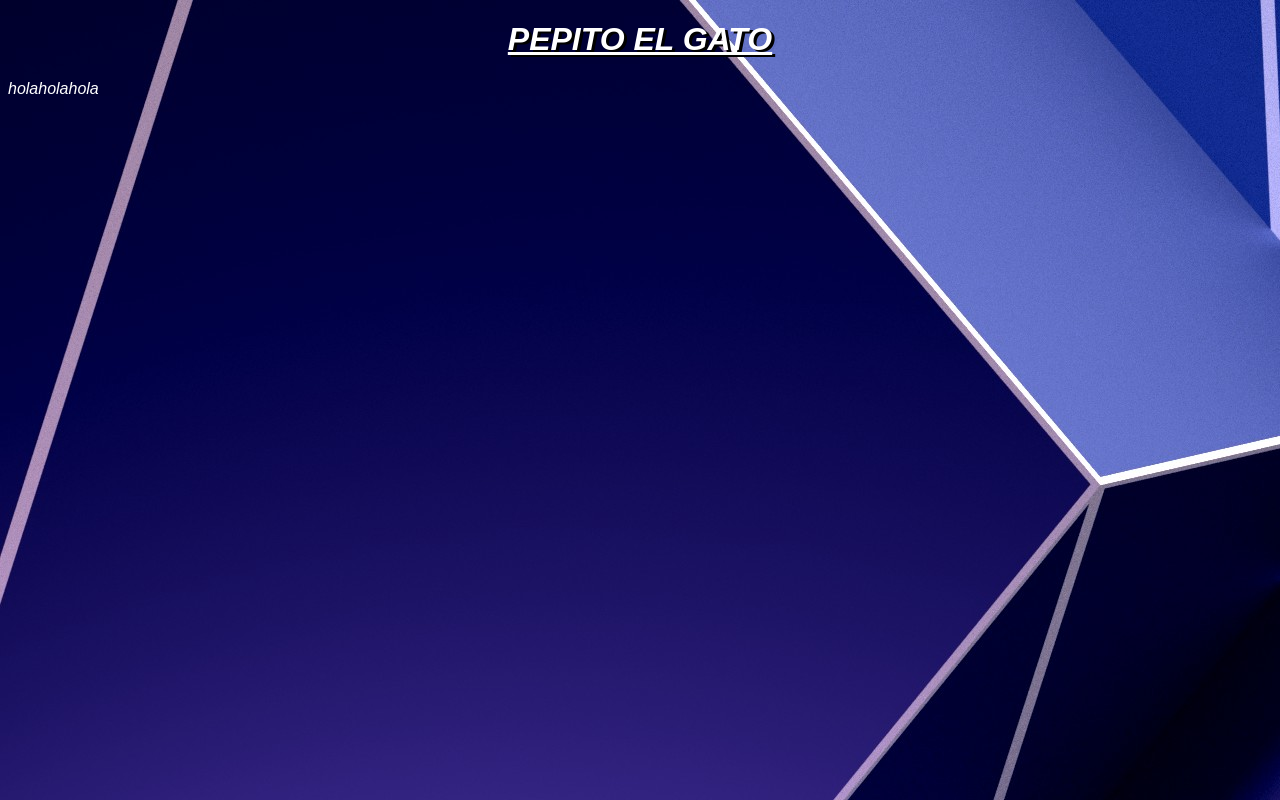
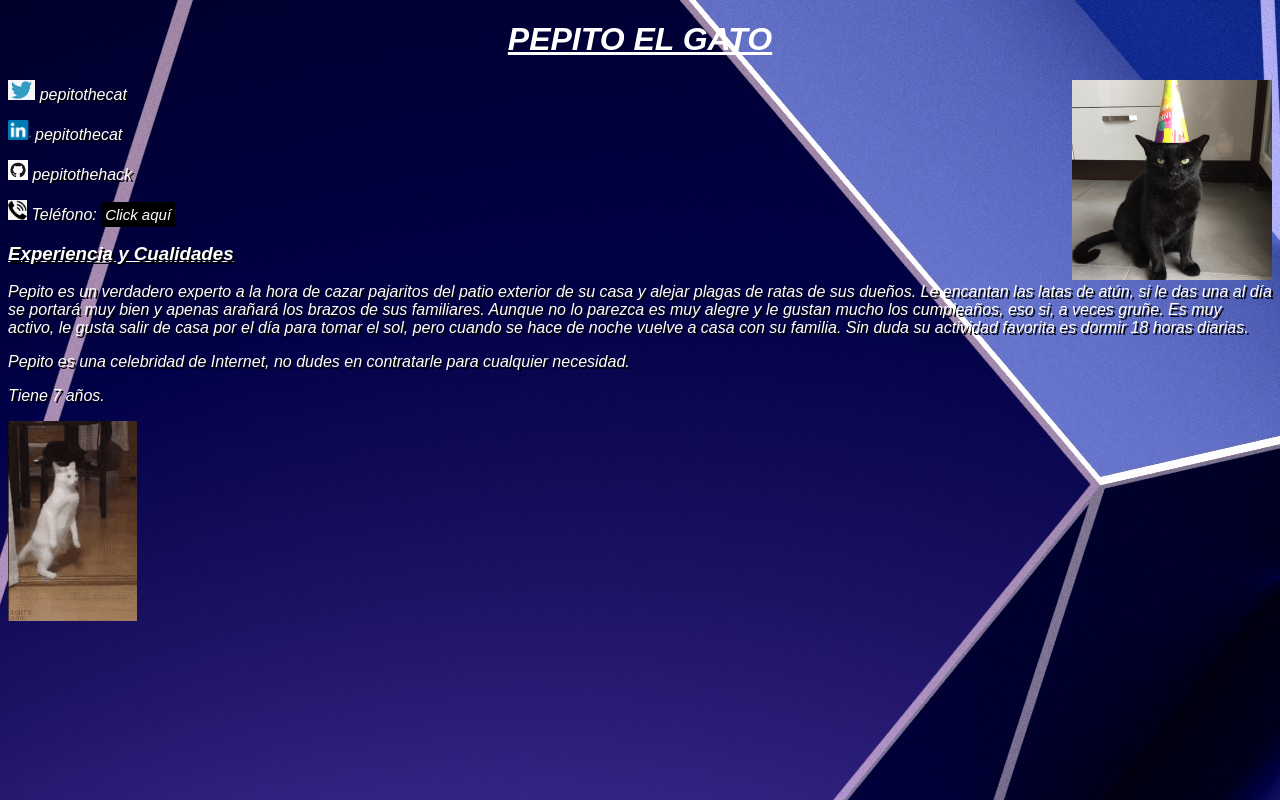
Before and after one commit to NachIbanez/2019-2020-CSAAI-Practicas, a plain HTML site: page P1/CV.html in a window 1280 px wide. Drawn offline with Linux system fonts and the light colour scheme.

Commit message:
curriculum subido junto con imagenes varias, y otra pagina html que se redirecciona desde la principal cv.html

```diff
--- a/P1/CV.html
+++ b/P1/CV.html
@@ -1,5 +1,6 @@
 <!DOCTYPE html>
 <html lang="es" dir="ltr">
+
   <head>
     <meta charset="utf-8">
     <title>CURRICULUM VITAE</title>
@@ -11,20 +12,58 @@
         color: white;
         text-align: center;
         text-decoration: underline;
-        text-shadow: 3px 2px black;
         font-family: Arial, Helvetica, sans-serif;;
         font-style: italic;
       }
-
-      p{
-        color:white;
+      h3 {
+        color: white;
+        text-decoration: underline;
+        text-shadow: 2px 2px black;
         font-family: Arial, Helvetica, sans-serif;;
         font-style: italic;
       }
+      p{
+        color:white;
+        text-shadow: 2px 2px black;
+        font-family: Arial, Helvetica, sans-serif;;
+        font-style: italic;
+      }
+      .boton_pepito{
+        text-decoration: none;
+        padding: 4px;
+        font-weight: 200;
+        font-size: 15px;
+        color: #ffffff;
+        background-color: #000000;
+      }
+      .boton_pepito:hover{
+        color: #000000;
+        background-color: #ffffff;
+      }
     </style>
   </head>
+
   <body>
     <h1>PEPITO EL GATO</h1>
-    <p>holaholahola</p>
+    <p><img src="twitter.png" alt="twitter-logo" height=20> pepitothecat<img src="pepito.jpg" align="right" height=200></p>
+    <p><img src="linkedin.png" alt="linkedin-logo" height=20> pepitothecat</p>
+    <p><img src="git.png" alt="github-logo" height=20> pepitothehack</p>
+    <p><img src="telefono.png" alt="telefono-logo" height=20> Teléfono: <a class="boton_pepito" href="telefono.html">Click aquí</a></p>
+    <h3>Experiencia y Cualidades</h3>
+    <p>Pepito es un verdadero experto a la hora de cazar pajaritos del patio
+    exterior de su casa y alejar plagas de ratas de sus dueños. Le encantan
+    las latas de atún, si le das una al día se portará muy bien y apenas    arañará los brazos de sus familiares. Aunque no lo parezca es muy alegre
+    y le gustan mucho los cumpleaños, eso si, a veces gruñe. Es muy activo,
+    le gusta salir de casa por el día para tomar el sol, pero cuando se hace
+    de noche vuelve a casa con su familia. Sin duda su actividad favorita
+    es dormir 18 horas diarias.</p>
+    <p>Pepito es una celebridad de Internet, no dudes en contratarle para
+    cualquier necesidad.</p>
+
+    <p>Tiene 7 años.</p>
+
+    <img src="gato-comida.gif" alt="gif-gato" height=200>
+
   </body>
+
 </html>
```
Also changed, not shown: P1/telefono.html (added, +24 -0 lines), P1/gato-comida.gif (added), P1/gato-dormido.jpg (added), P1/git.png (added), P1/linkedin.png (added), P1/linkedin.webp (added), P1/pepito.jpg (added), P1/telefono.png (added), P1/twitter.jpg (added), P1/twitter.png (added).
